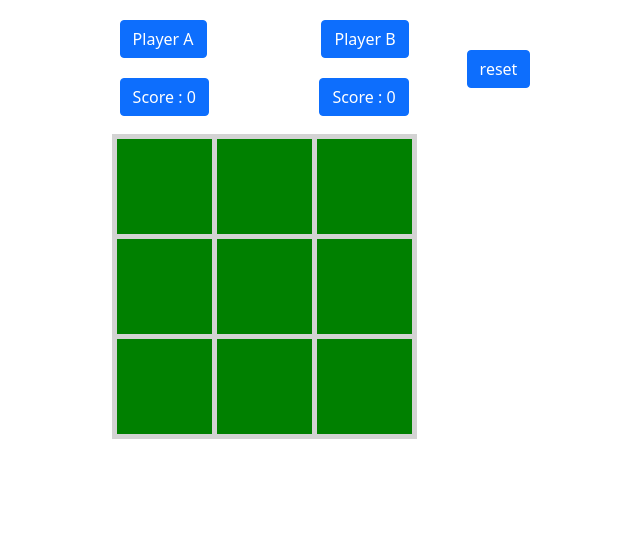
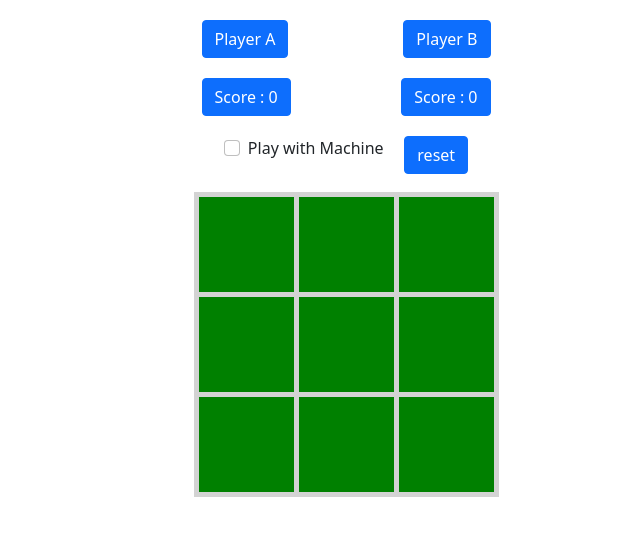
Before and after one commit to NguyenTanPhucK11/tictactoe, a plain HTML site: page index.html in a window 1280 px wide. Shown: the whole page, without its empty margins (294-934 px from the left). Drawn offline with nearby package versions, Linux system fonts and the light colour scheme.

Commit message:
UPDATE : checked play with machine

```diff
--- a/app.js
+++ b/app.js
@@ -16,7 +16,7 @@ let markRemain = [];
 
 table.appendChild(thead);
 table.appendChild(tbody);
-
+let elemSwitch = document.getElementById("defaultCheck1");
 document.getElementById("tictactoe").appendChild(table);
 let init = () => {
   for (let i = 0; i < 3; i++) {
@@ -46,7 +46,7 @@ let marks = (id) => {
     elemPlayerB.setAttribute("class", "row btn btn-danger");
     playerA.push(mark);
     markRemain.splice(markRemain.indexOf(parseInt(id)), 1);
-    isPlayMachine = false;
+    isPlayMachine = !elemSwitch.checked;
   } else {
     elemId.innerHTML = "O";
     elemPlayerA.setAttribute("class", "row btn btn-danger");
@@ -125,6 +125,7 @@ let Restart = () => {
   isWin = false;
   isPlayMachine = false;
   isDouble = false;
+  elemSwitch.checked = false;
   for (let i = 0; i < 3; i++) {
     for (let j = 0; j < 3; j++) {
       let td = document.getElementById(i * 3 + j + 1);
@@ -140,3 +141,7 @@ let playWithMachine = () => {
   isPlayMachine = true;
   marks(indexRemain);
 };
+
+let checkChecked = () => {
+  elemSwitch.checked ? isPlayMachine : !isPlayMachine;
+};
--- a/index.html
+++ b/index.html
@@ -23,9 +23,21 @@
         <button id="scoreA" class="row btn btn-primary">Score : 0</button>
         <button id="scoreB" class="row btn btn-primary">Score : 0</button>
       </div>
-    </div>
-    <div class="reset">
-      <button class="btn btn-primary" onclick="Restart()">reset</button>
+      <div class="reset">
+        <div class="form-check">
+          <input
+            class="form-check-input"
+            type="checkbox"
+            value=""
+            onchange="checkChecked()"
+            id="defaultCheck1"
+          />
+          <label class="form-check-label" for="defaultCheck1">
+            Play with Machine
+          </label>
+        </div>
+        <button class="btn btn-primary" onclick="Restart()">reset</button>
+      </div>
     </div>
   </body>
   <script src="app.js"></script>
--- a/style.css
+++ b/style.css
@@ -28,7 +28,7 @@ body {
   justify-content: space-between;
 }
 .reset {
-  margin: 50px;
-  /* display: flex; */
-  /* justify-content: flex-end; */
+  margin: 20px;
+  display: flex;
+  justify-content: space-around;
 }
```
